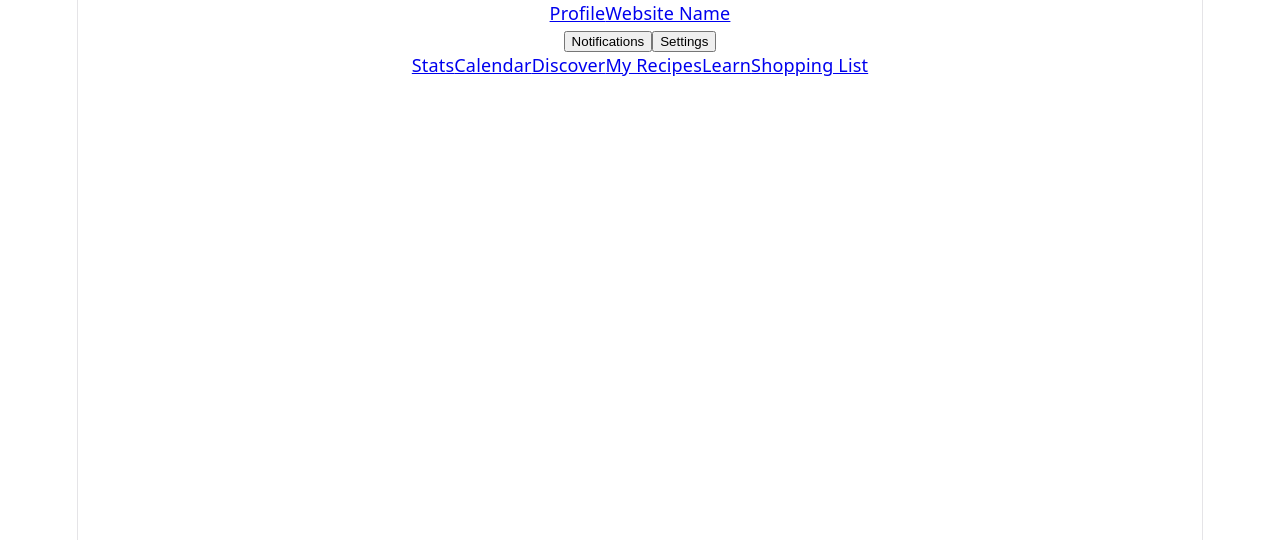
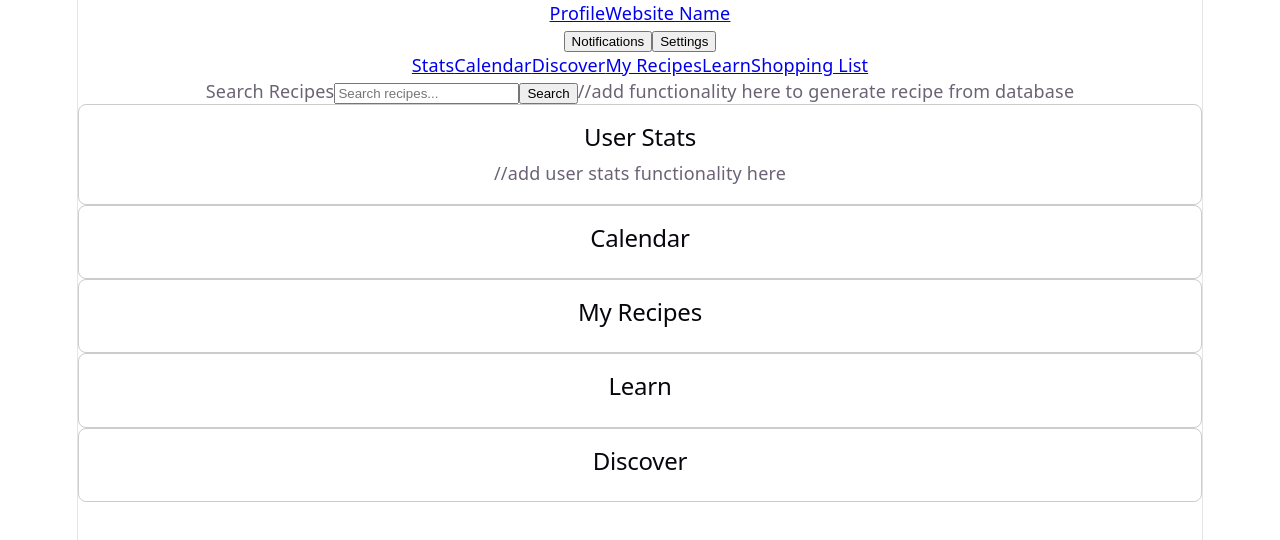
Before and after one commit to 498SeniorCapstone/SeniorCapstone, a React (Vite) app: page /Search in a window 1280 px wide. Shown: the top 540 px of the page. Built offline with nearby package versions, Linux system fonts and the light colour scheme.

Commit message:
trying to add widgets/ site features

```diff
--- a/src/App.css
+++ b/src/App.css
@@ -182,3 +182,9 @@
     border-right-color: var(--border);
   }
 }
+
+.panel {
+  padding: 1rem;
+  border: 1px solid #ccc;
+  border-radius: 8px;
+}
--- a/src/App.tsx
+++ b/src/App.tsx
@@ -36,6 +36,39 @@ function App() {
       <a href="#shopping-list">Shopping List</a>
     </nav>
 
+    <main>
+      <form className="recipe-search" role="search">
+        <label htmlFor="recipe-query">Search Recipes</label>
+        <input id="recipe-query" name="search" type="search" placeholder="Search recipes..." />
+        <button type="submit">Search</button>
+        //add functionality here to generate recipe from database
+      </form>
+      <div className="user-stats">
+        <section id="stats" className="panel">
+          <h2>User Stats</h2>
+          //add user stats functionality here
+        </section>
+
+        <section id="calendar" className="panel">
+          <h2>Calendar</h2>
+        </section>
+
+        <section id="my-recipes" className="panel">
+          <h2>My Recipes</h2>
+        </section>
+
+        <section id="learn" className="panel">
+          <h2>Learn</h2>
+        </section>
+      </div>
+
+        <section id="discover" className="panel discover-panel">
+          <h2>Discover</h2>
+          <div className="recipe-list">
+          </div>
+        </section>
+    </main>
+
     </>
 
 
```
